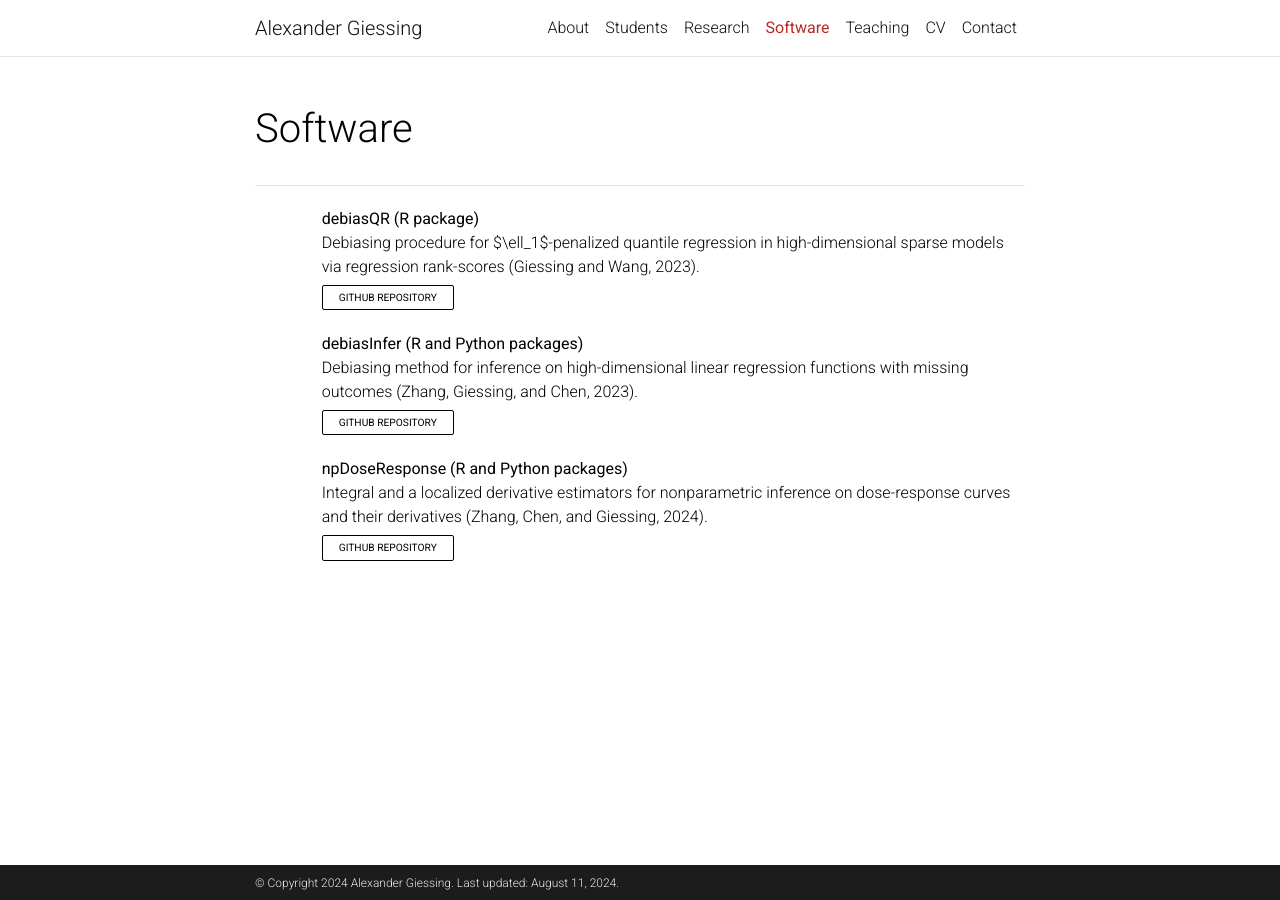
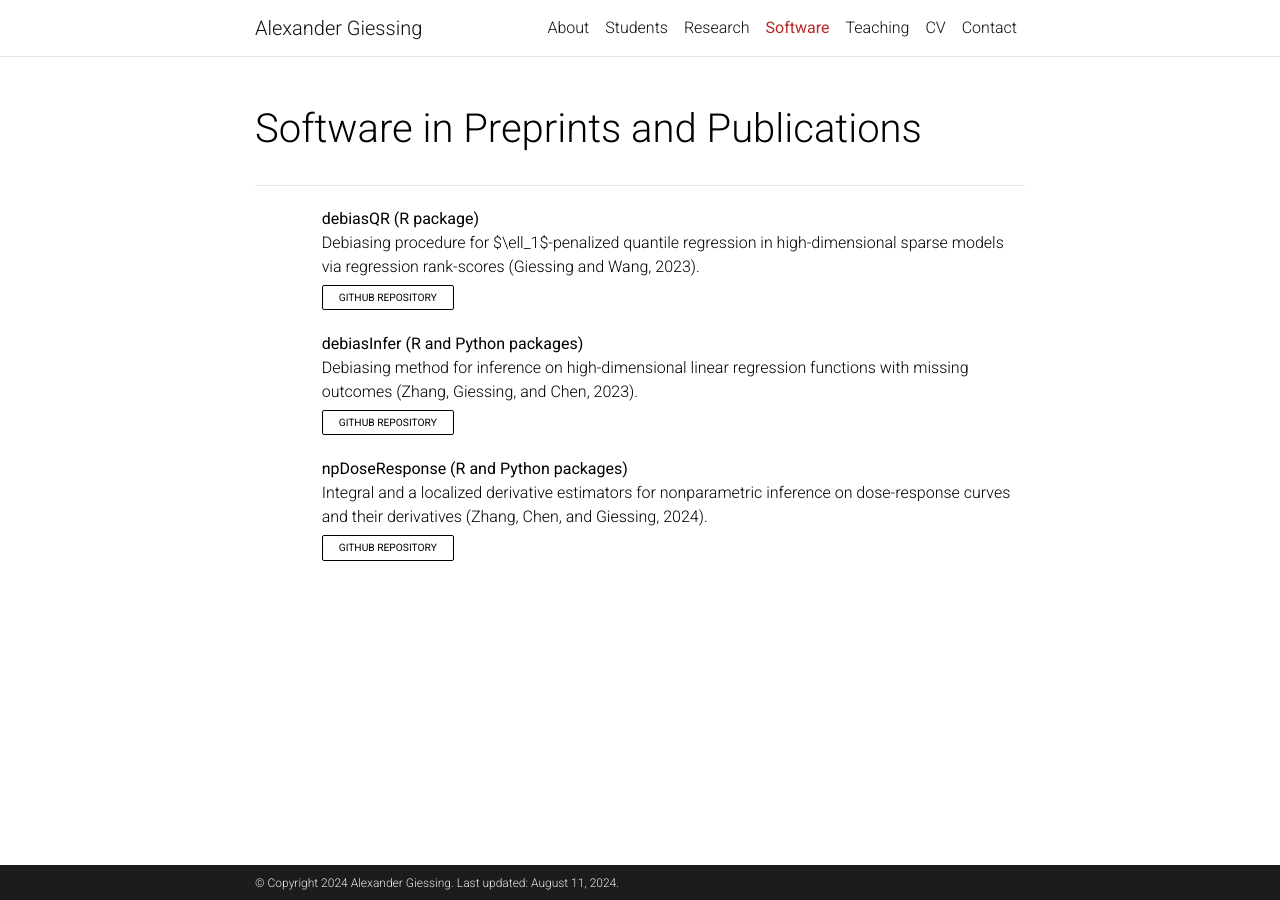
Before and after one commit to agiessing/agiessing.github.io, a Jekyll site: the page built from _pages/software.md, in a window 1280 px wide. Built offline with Jekyll 4.4.1, drawn with Linux system fonts in a browser that asks for light colours; comment, search, counter and statistics services are not loaded; a style sheet for code colours, icons or effects is not loaded.

Commit message:
Update software.md

```diff
--- a/_pages/software.md
+++ b/_pages/software.md
@@ -8,7 +8,7 @@
 ---
 
  <div class="container mt-5">
-    <h1 class="post-title"> Software </h1>
+    <h1 class="post-title"> Software in Preprints and Publications </h1>
         <div class="teaching">
             <h2 class="courses"> </h2>
             <ol class="courses">
```
